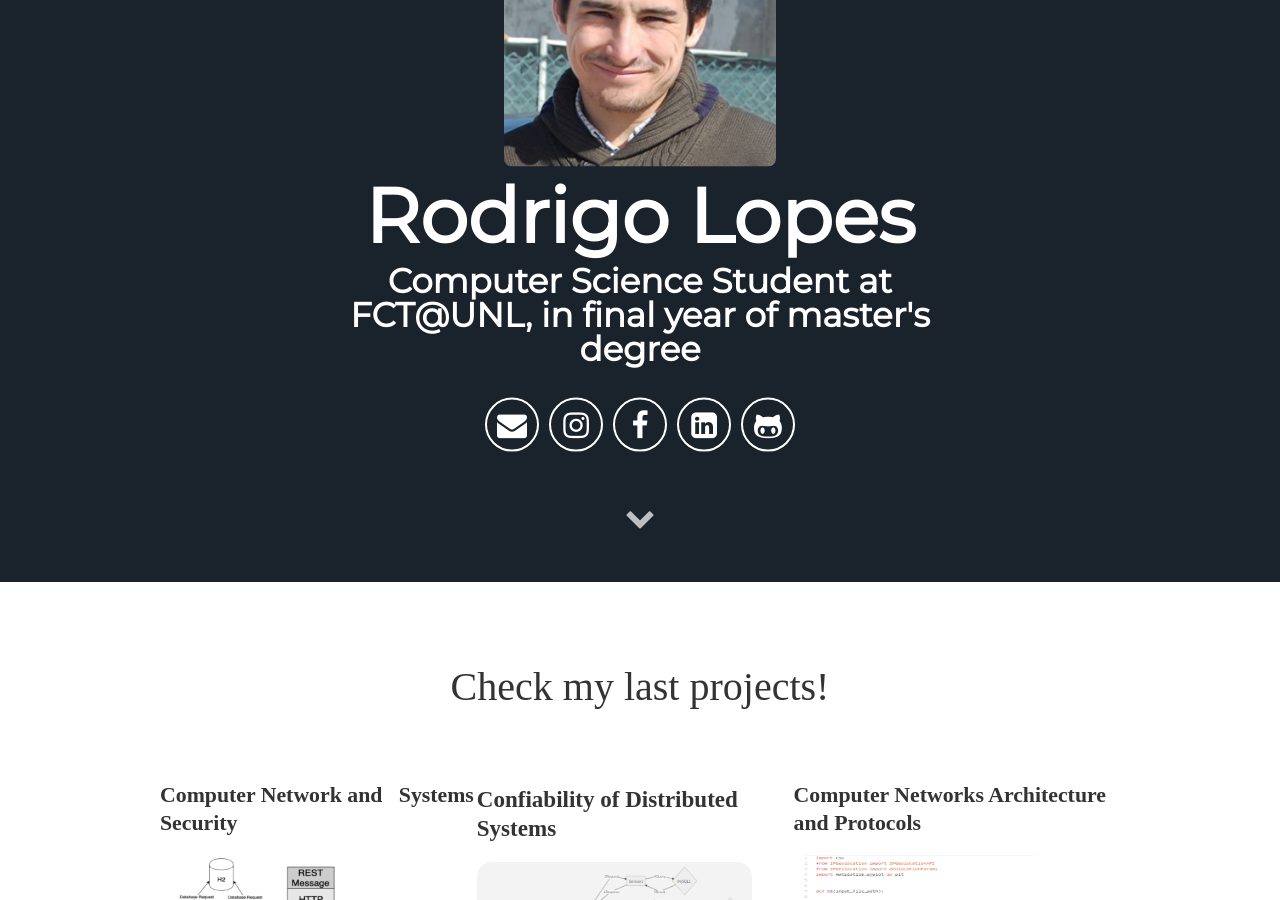
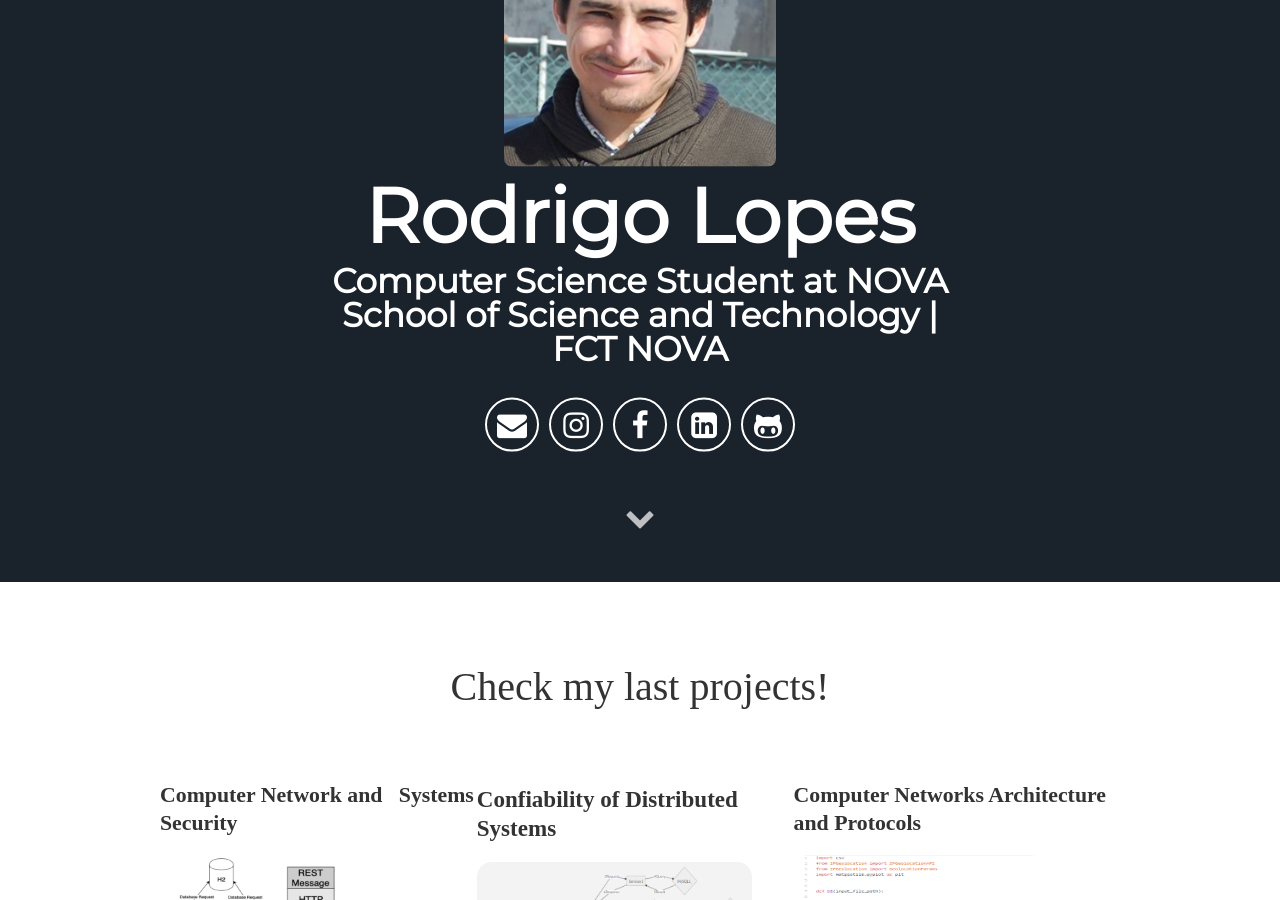
Before and after one commit to rfa-lopes/rfalopes, a Jekyll site: the page built from index.html, in a window 1280 px wide and 900 px high, scrolled down 318 px. Built offline with Jekyll 4.4.1, drawn with Linux system fonts in a browser that asks for light colours; some web fonts are replaced.

Commit message:
NOVA School name update

```diff
--- a/_config.yml
+++ b/_config.yml
@@ -7,7 +7,7 @@ url: "https://rfa-lopes.github.io" # the base hostname & protocol for your site
 # User settings
 username: Rodrigo Lopes
 user_description: Resume
-user_title: Computer Science Student at FCT@UNL, in final year of master's degree #Software Engineer
+user_title: Computer Science Student at NOVA School of Science and Technology | FCT NOVA #Software Engineer
 email: rfa.lopess@gmail.com
 # twitter_username: lorem_ipsum
 github_username: rfa-lopes
```
Also changed, not shown: _includes/google_analytics.html (line endings or trailing spaces), _includes/header.html (line endings or trailing spaces), images/LastProjects/CIAI.png (added).
